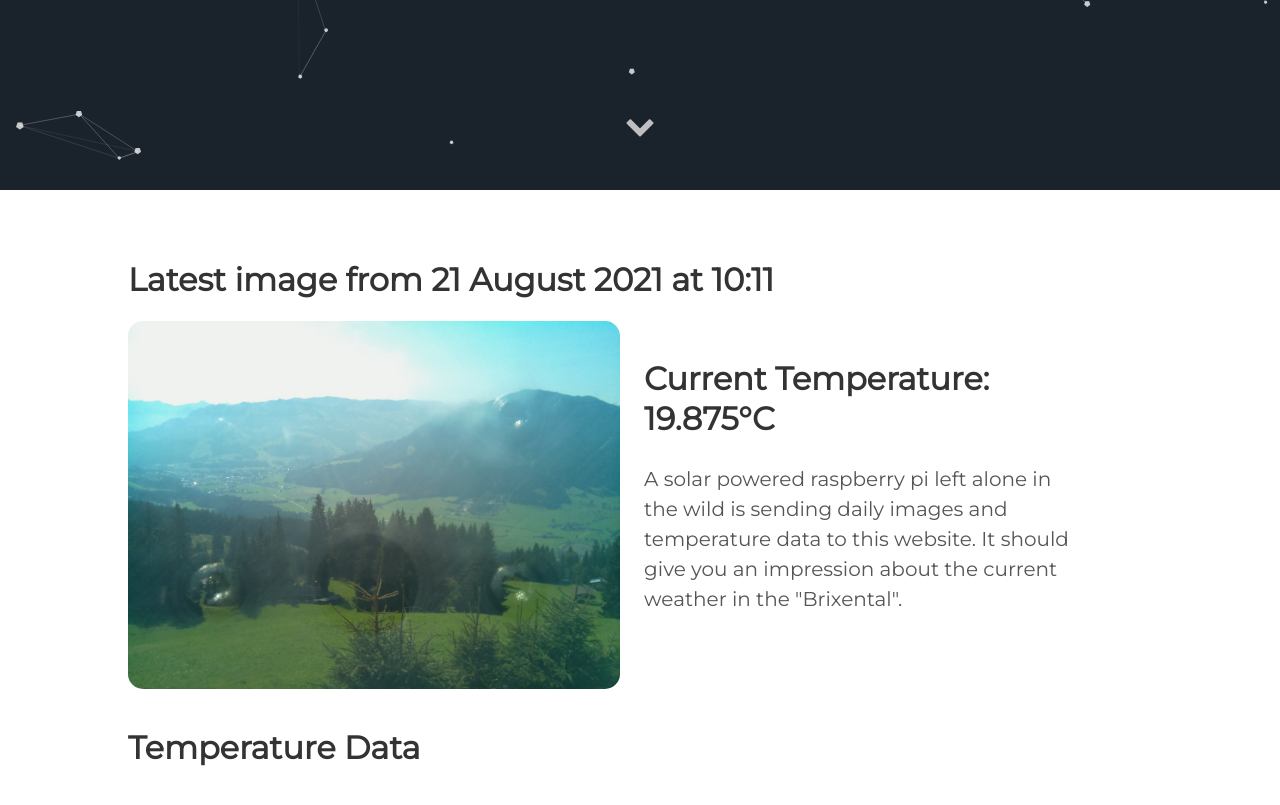
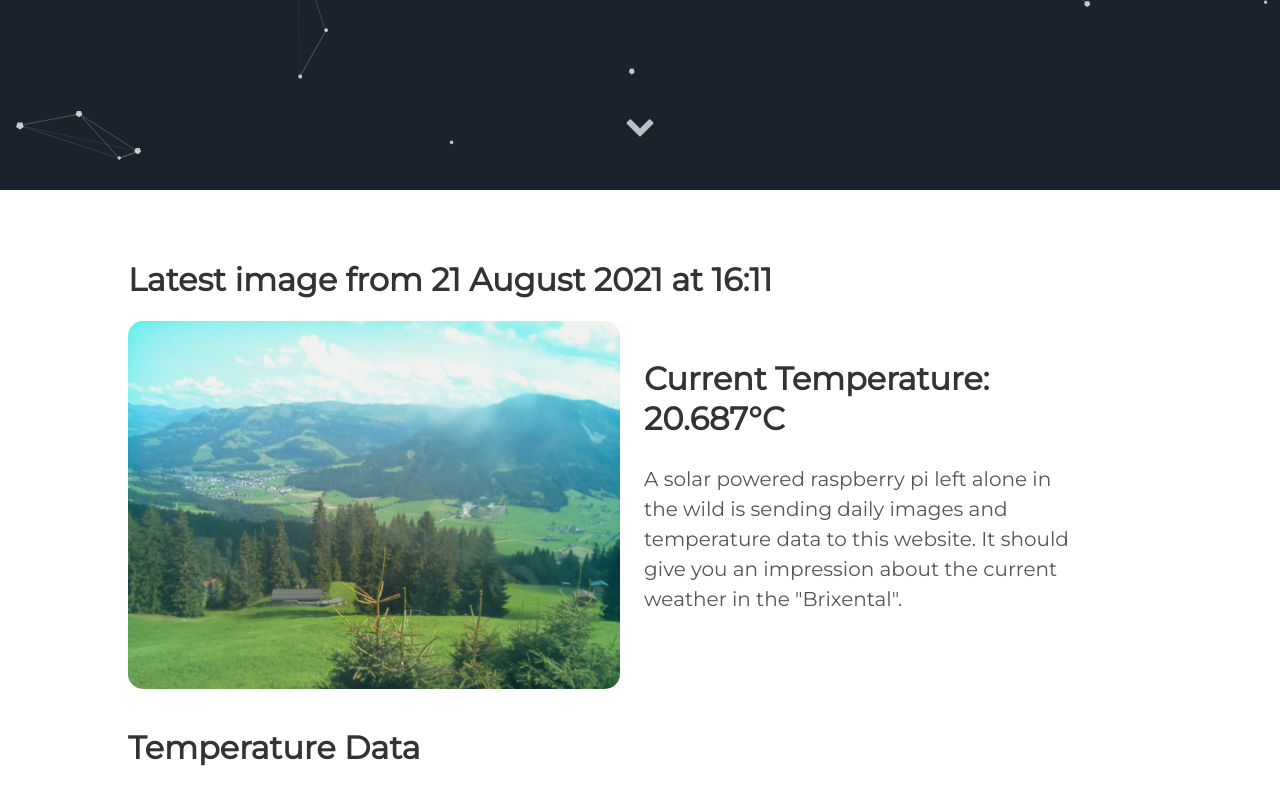
Before and after one commit to vektorious/vektorious.github.io, a Jekyll site: the page built from resources/huette.md, in a window 1280 px wide and 900 px high, scrolled down 710 px. Shown: the top 805 px of the window. Built offline with Jekyll 4.4.1, drawn with Linux system fonts in a browser that asks for light colours.

Commit message:
I'm a bot beep boop

```diff
--- a/resources/huette.md
+++ b/resources/huette.md
@@ -6,13 +6,13 @@
 description: 'Live image from the Austrian alps'
 twitter_text: ' '
 ---
-## Latest image from 21 August 2021 at 10:11
+## Latest image from 21 August 2021 at 16:11
 <div class="huette">
   <div class="huette-image">
     <img src="{{ "/assets/img/huette.jpg" | prepend: site.baseurl }}">
   </div>
   <div class="huette-text">
-        <h2>Current Temperature: 19.875°C</h2>
+        <h2>Current Temperature: 20.687°C</h2>
         <p>A solar powered raspberry pi left alone in the wild is sending daily images and temperature data to this website. It should give you an impression about the current weather in the "Brixental".</p>
 
   </div>
```
Also changed, not shown: rpi-script/2021-08-21_160956.txt (renamed from rpi-script/2021-08-21_100955.txt, +5 -5 lines), rpi-script/huette.md (+2 -2 lines), assets/img/huette.jpg, assets/img/temp_plot.png, rpi-script/temp_plot.png, 1 other file.
